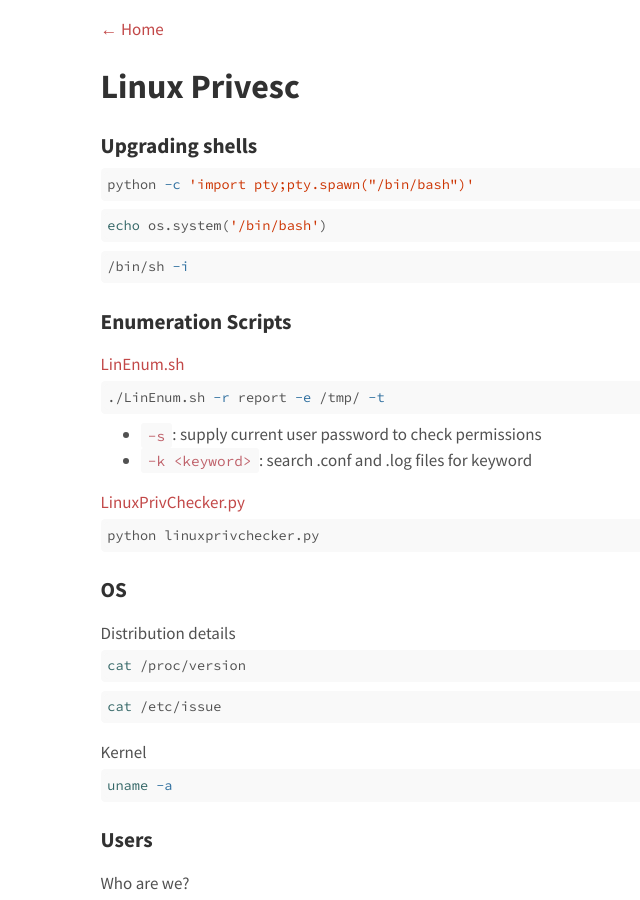
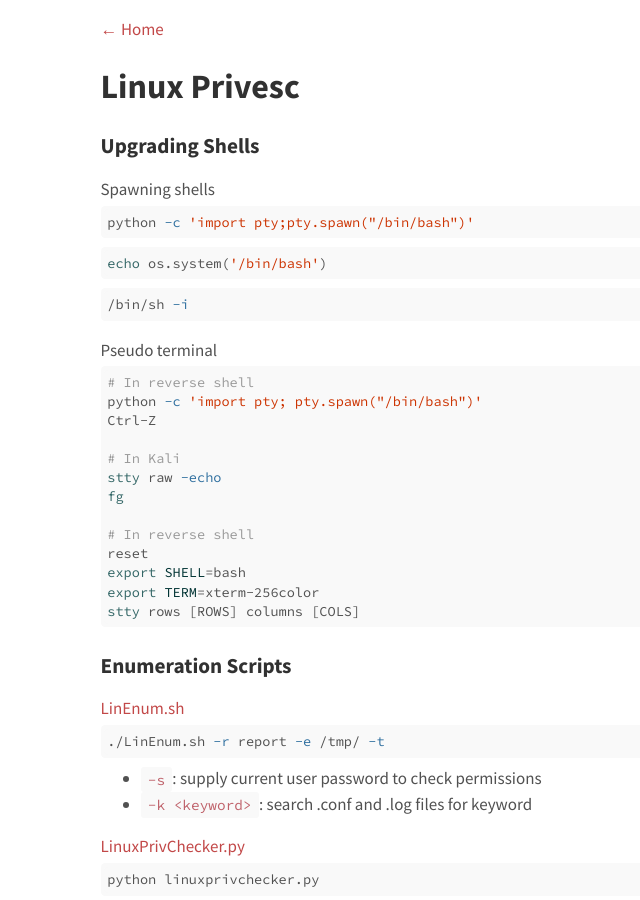
Before and after one commit to agrzeslak/cheatsheet, a Jekyll site: the page built from _topics/linux-privesc.md, in a window 1280 px wide and 900 px high. Shown: the whole window, without its empty margins (140-780 px from the left). Built offline with Jekyll 4.4.1, drawn with Linux system fonts in a browser that asks for light colours; some of the changed text lies outside the part shown.

Commit message:
Updated smb

````diff
--- a/_layouts/default.html
+++ b/_layouts/default.html
@@ -11,7 +11,7 @@
         {% endfor %}
     </div>
     <div class="sidenav right" id="sidebar">
-        <h3 style="margin: 0 0 10px 20px">Table of Contents</h3>
+        <h3 style="margin: 0 0 10px 20px">Contents</h3>
         {% include toc.html html=content sanitize=true ordered="true" id="toc" h_min=2 %}
     </div>
     <div class="container content">
--- a/_topics/linux-privesc.md
+++ b/_topics/linux-privesc.md
@@ -9,17 +9,33 @@ tags:
     - unix
 ---
 # Linux Privesc
-### Upgrading shells
+### Upgrading Shells
+Spawning shells
 ```shell
 python -c 'import pty;pty.spawn("/bin/bash")'
 ```
-
 ```shell
 echo os.system('/bin/bash')
 ```
-
 ```shell
 /bin/sh -i
+```
+
+Pseudo terminal
+```shell
+# In reverse shell
+python -c 'import pty; pty.spawn("/bin/bash")'
+Ctrl-Z
+
+# In Kali
+stty raw -echo
+fg
+
+# In reverse shell
+reset
+export SHELL=bash
+export TERM=xterm-256color
+stty rows [ROWS] columns [COLS]
 ```
 
 ### Enumeration Scripts
@@ -351,3 +368,4 @@ arp
 
 ### Useful links
 - <https://blog.g0tmi1k.com/2011/08/basic-linux-privilege-escalation/>
+- <https://blog.ropnop.com/upgrading-simple-shells-to-fully-interactive-ttys/#method3upgradingfromnetcatwithmagic>
````
Also changed, not shown: other parts of _topics/linux-privesc.md (+2 -1 lines), _topics/netbios.md (added, +27 -0 lines), _topics/network-recon.md (+5 -5 lines), _topics/samba.md (deleted, +0 -13 lines), _topics/smb.md (+2 -6 lines), _topics/sql.md (+7 -2 lines).
